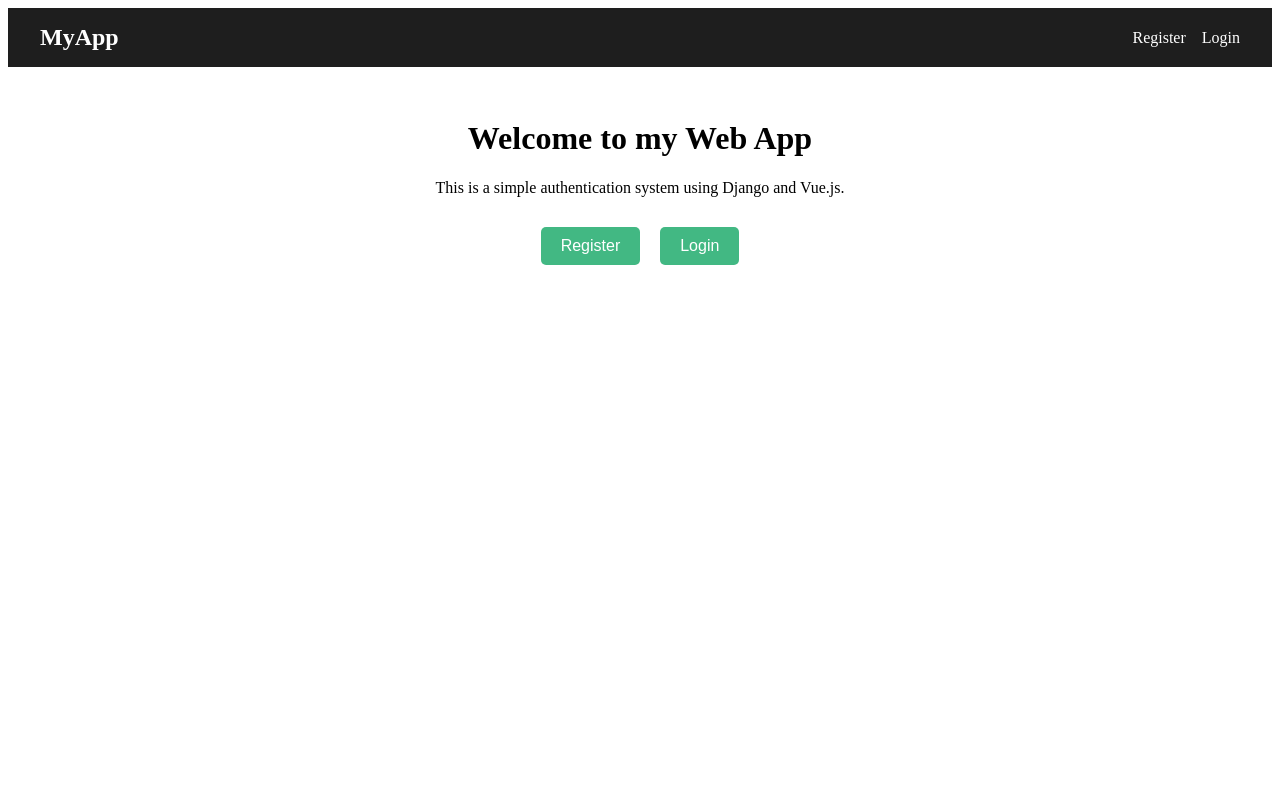
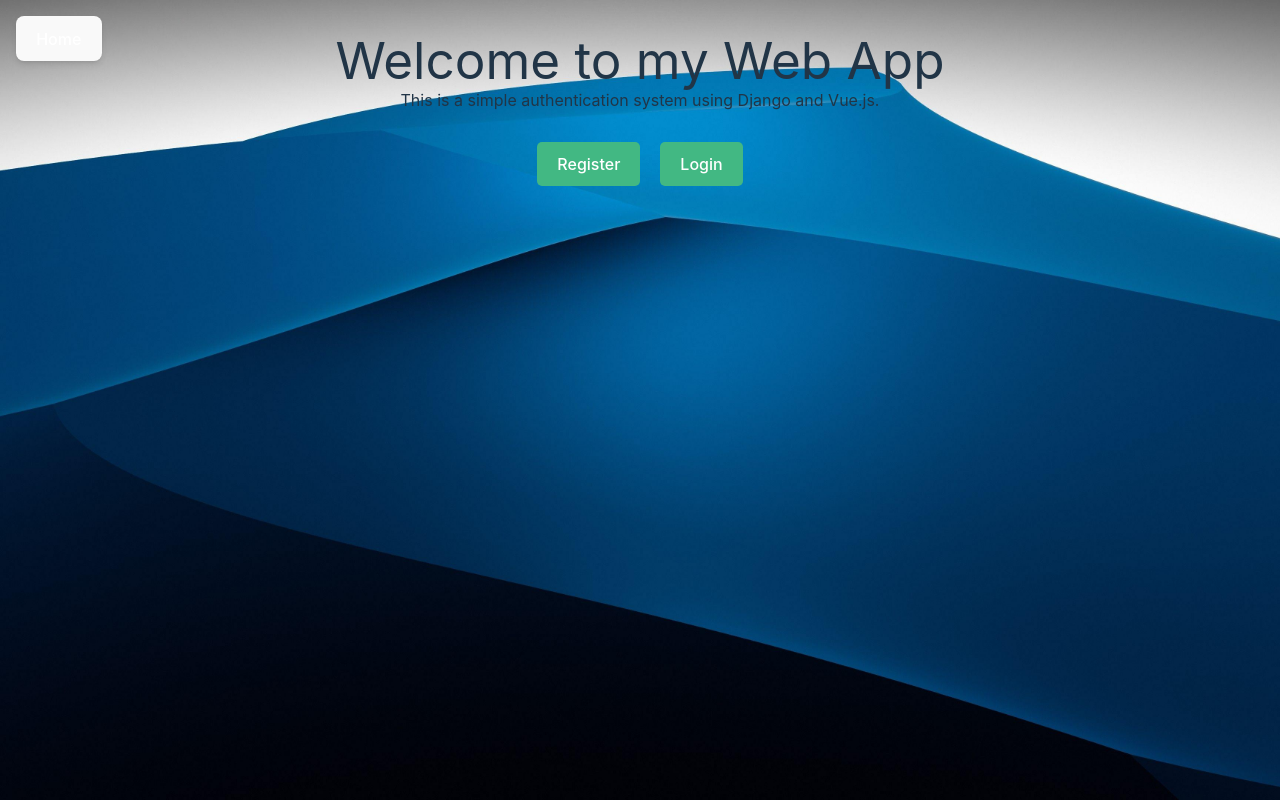
Before and after one commit to AAleksandros/Simple-Web-App, a Vue app in the folder frontend/: page / in a window 1280 px wide. Built offline with nearby package versions, Linux system fonts and the light colour scheme.

Commit message:
Added tailwind.css and new background image

```diff
--- a/frontend/package.json
+++ b/frontend/package.json
@@ -18,8 +18,10 @@
     "vue-router": "^4.5.0"
   },
   "devDependencies": {
+    "@tailwindcss/vite": "^4.0.8",
     "@vitejs/plugin-vue": "^5.2.1",
     "@vue/tsconfig": "^0.7.0",
+    "tailwindcss": "^4.0.8",
     "typescript": "~5.7.2",
     "vite": "^6.1.1",
     "vue-tsc": "^2.2.0"
--- a/frontend/src/App.vue
+++ b/frontend/src/App.vue
@@ -1,9 +1,46 @@
 <script setup lang="ts">
+import { useRoute, useRouter } from "vue-router";
+import NavBar from "./components/NavBar.vue";
 import { RouterView } from "vue-router";
-import NavBar from "./components/NavBar.vue";
+
+const route = useRoute();
+const router = useRouter();
+
+// Define paths where we want to hide the navbar
+const hideNavbarPaths = ["/login", "/register", "/", "/forgot-password", "/verify-email"];
+
+// Function to navigate home
+const goHome = () => {
+  router.push("/");
+};
 </script>
 
 <template>
-  <NavBar />
-  <RouterView />
+  <div class="min-h-screen bg-no-repeat bg-cover bg-center"
+       style="background-image: url('/background.png'); background-attachment: fixed;">
+
+    <!-- Show Navbar unless it's in a hidden view -->
+    <NavBar v-if="!hideNavbarPaths.includes(route.path)" />
+
+    <!-- Show Home Button when Navbar is hidden -->
+    <button
+      v-if="hideNavbarPaths.includes(route.path)"
+      @click="goHome"
+      class="absolute top-4 left-4 px-4 py-2 text-white bg-black/50 backdrop-blur-md rounded-lg shadow-md hover:bg-black/70 transition"
+    >
+      Home
+    </button>
+
+    <!-- Render the page -->
+    <RouterView />
+  </div>
 </template>
+
+<style>
+/* Ensure the button does not interfere with other components */
+html, body {
+  margin: 0;
+  padding: 0;
+  height: 100%;
+}
+</style>
--- a/frontend/src/main.ts
+++ b/frontend/src/main.ts
@@ -2,6 +2,7 @@ import { createApp } from "vue";
 import { createPinia } from "pinia";
 import App from "./App.vue";
 import router from "./router";
+import './style.css';
 
 const app = createApp(App);
 const pinia = createPinia();
--- a/frontend/src/style.css
+++ b/frontend/src/style.css
@@ -1,11 +1,13 @@
+@import 'tailwindcss';
+
 :root {
   font-family: Inter, system-ui, Avenir, Helvetica, Arial, sans-serif;
   line-height: 1.5;
   font-weight: 400;
 
-  color-scheme: light dark;
-  color: rgba(255, 255, 255, 0.87);
-  background-color: #242424;
+  /* color-scheme: light dark; */
+  /* color: rgba(255, 255, 255, 0.87); */
+  /* background-color: #242424; */
 
   font-synthesis: none;
   text-rendering: optimizeLegibility;
@@ -15,19 +17,34 @@
 
 a {
   font-weight: 500;
-  color: #646cff;
+  color: #ffffff;
   text-decoration: inherit;
 }
 a:hover {
-  color: #535bf2;
+  color: #cbccff;
 }
 
+/*
 body {
   margin: 0;
   display: flex;
   place-items: center;
   min-width: 320px;
   min-height: 100vh;
+}
+*/
+
+body {
+  margin: 0;
+  padding: 0;
+  min-width: 320px;
+}
+
+#app {
+  /* max-width: 1280px; */
+  /* margin: 0 auto; */
+  /* padding: 2rem; */
+  /* text-align: center; */
 }
 
 h1 {
@@ -47,7 +64,7 @@ button {
   transition: border-color 0.25s;
 }
 button:hover {
-  border-color: #646cff;
+  border-color: #ffffff;
 }
 button:focus,
 button:focus-visible {
@@ -57,14 +74,6 @@ button:focus-visible {
 .card {
   padding: 2em;
 }
-
-#app {
-  max-width: 1280px;
-  margin: 0 auto;
-  padding: 2rem;
-  text-align: center;
-}
-
 @media (prefers-color-scheme: light) {
   :root {
     color: #213547;
```
Also changed, not shown: frontend/public/background.png (added), 1 other file (tests, documents, lock files or other folders).
